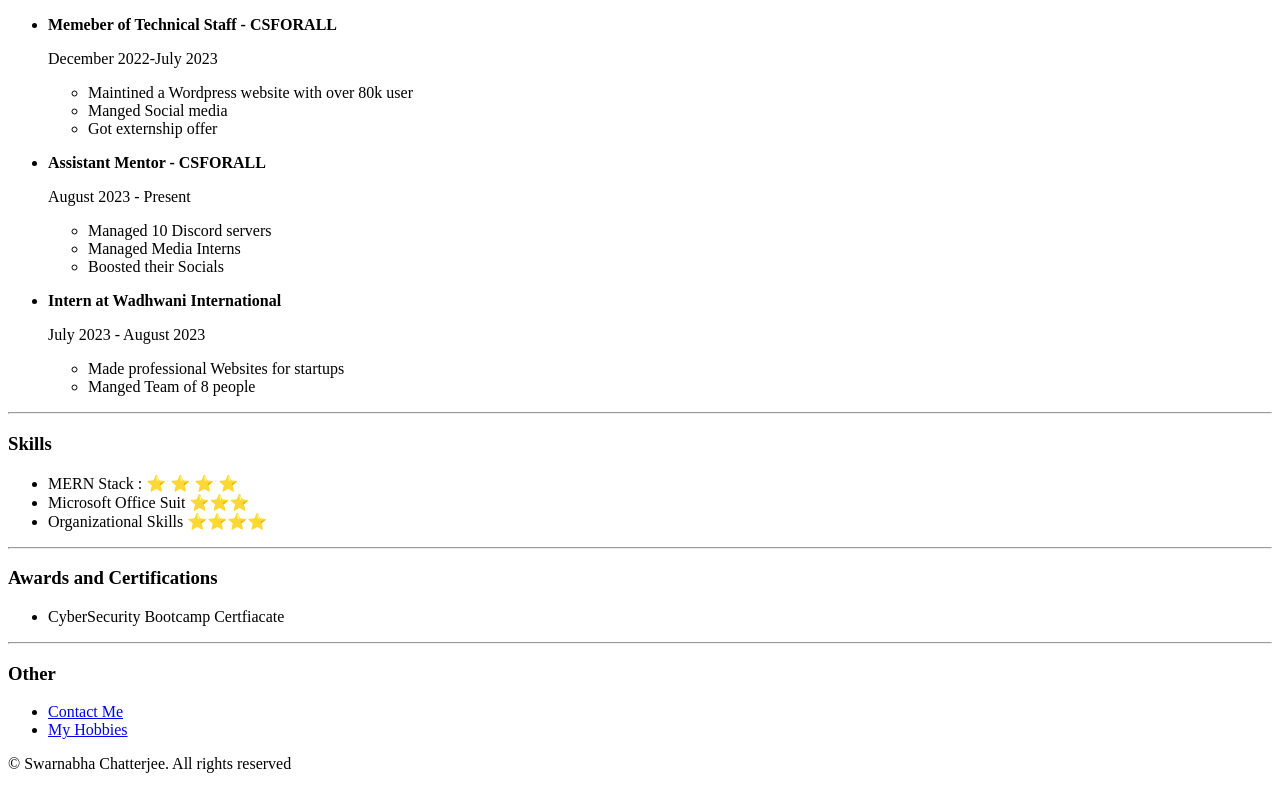
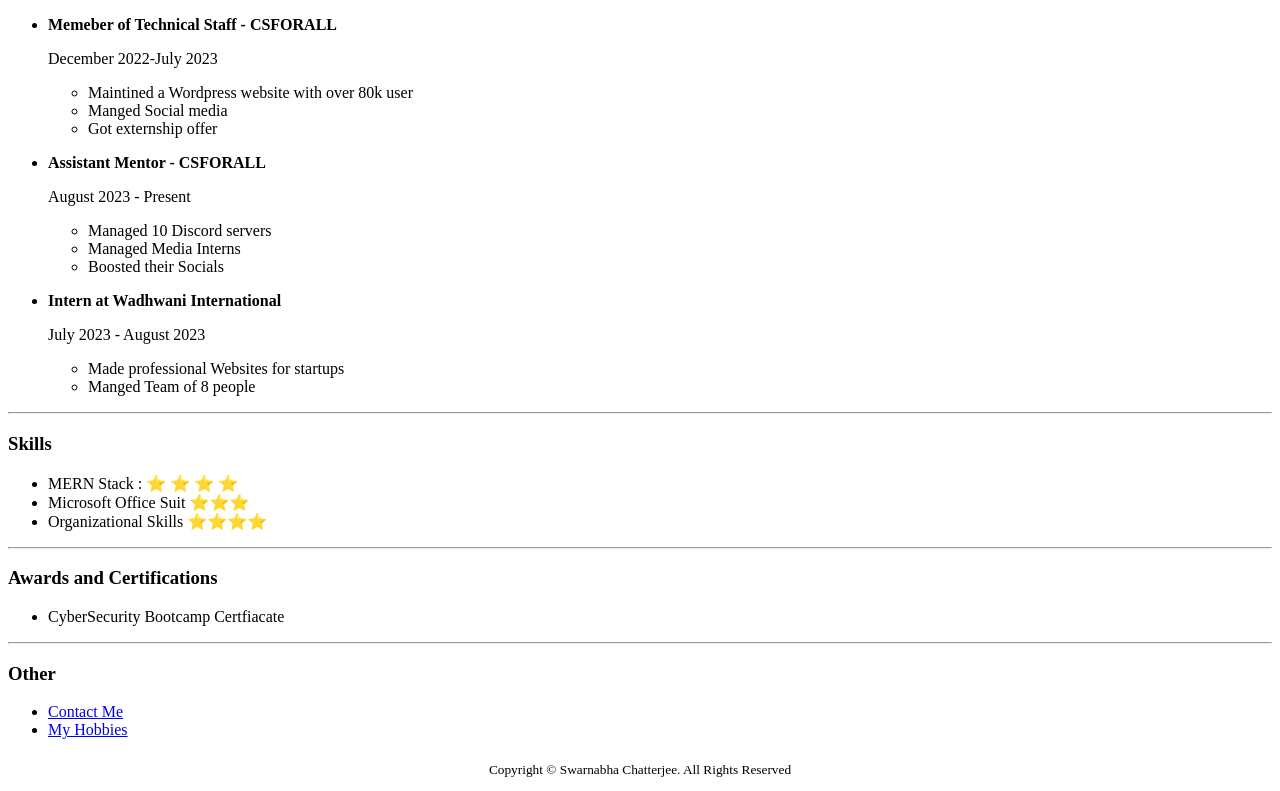
Before and after one commit to reek004/capstone-1, a plain HTML site: page index.html in a window 1280 px wide. Shown: the part 473-1264 px from the top of the page. Drawn offline with Linux system fonts and the light colour scheme.

Commit message:
Added footer

```diff
--- a/index.html
+++ b/index.html
@@ -79,6 +79,10 @@
                 <li><a href="./Public/contact.html">Contact Me</a></li>
                 <li><a href="./Public/hobbies.html">My Hobbies</a></li>
             </ul>
-        <p>&#169; Swarnabha Chatterjee. All rights reserved</p>
+        <footer style="text-align: center; padding:5px">
+            <small>
+                Copyright © Swarnabha Chatterjee. All Rights Reserved
+            </small>
+        </footer>
     </body>
 </html>
```
